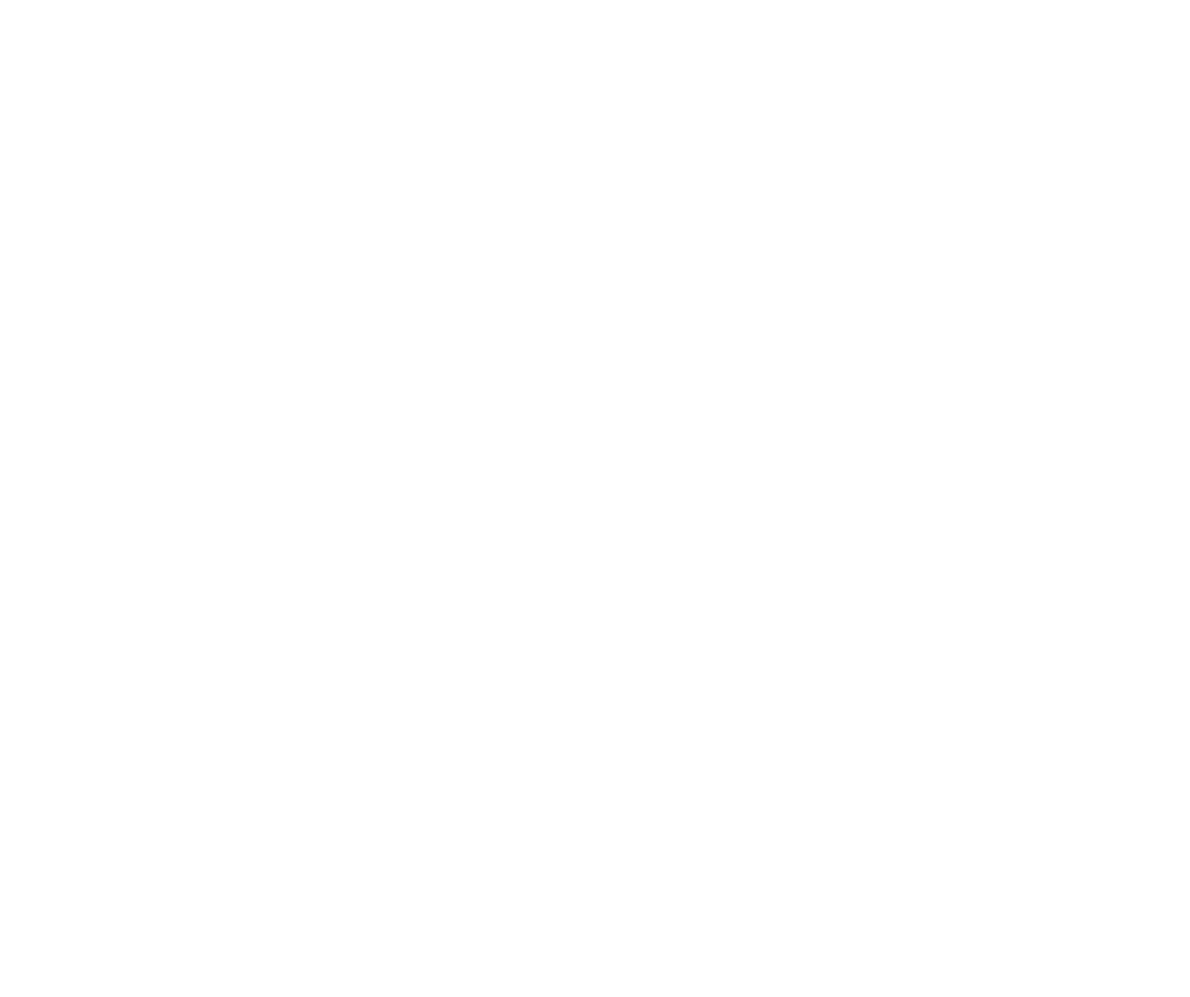
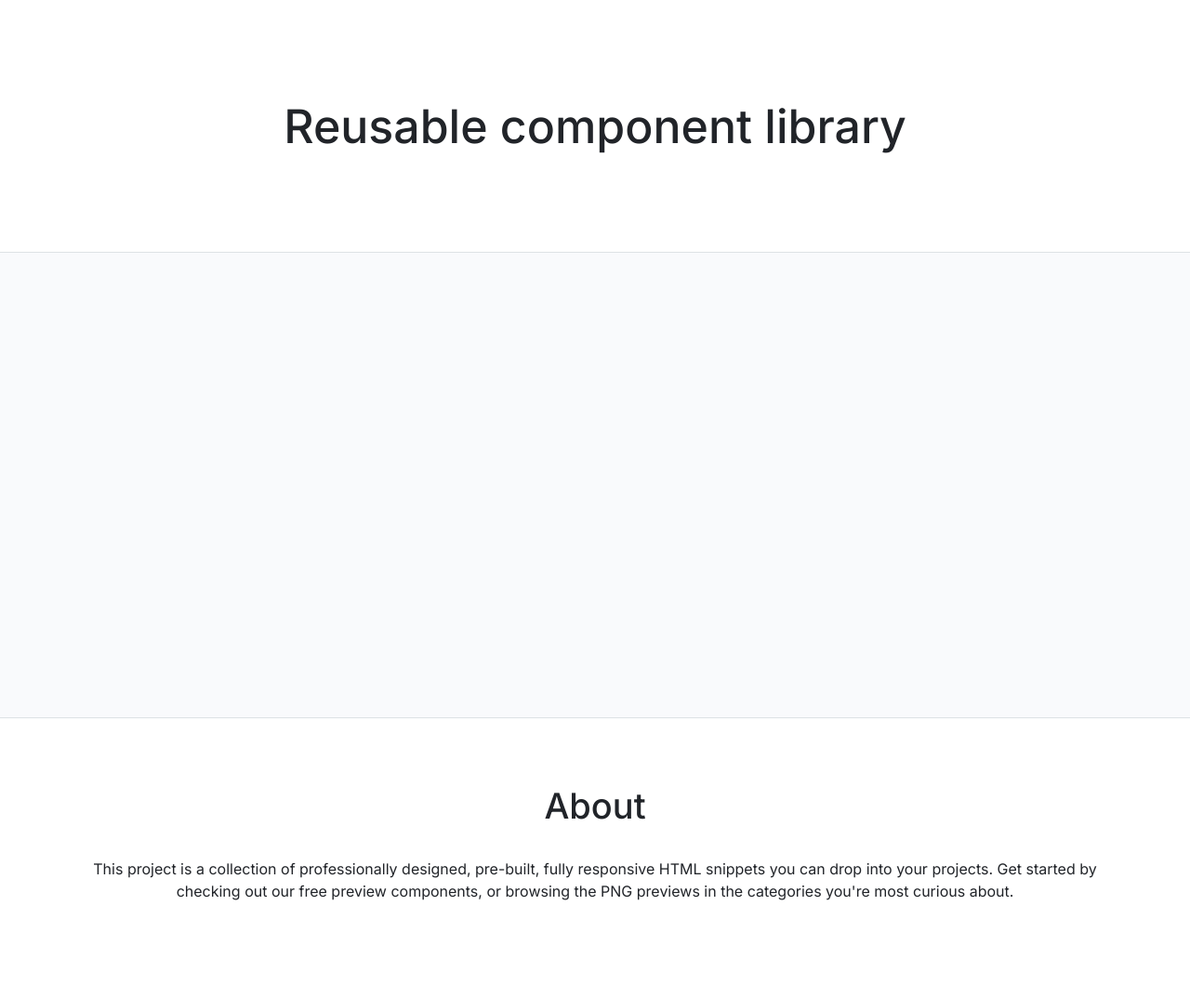
Before and after one commit to js-tasks-ru/htmlcss-20211125_daryaryab, a website: page index.html in a window 1280 px wide. Shown: the whole page at 93% size. Before the commit the page ends 800 px from the top, so only its background shows below. Drawn offline with nearby package versions, Linux system fonts and the light colour scheme.

Commit message:
added basic layout

```diff
--- a/03-lection1/01-button/button.css
+++ /dev/null
@@ -1 +0,0 @@
-/* Стилизация кнопки */
--- a/03-lection1/02-accordion/accordion.css
+++ /dev/null
@@ -1 +0,0 @@
-/* Стилизация аккордеона */
--- a/assets/css/main.css
+++ b/assets/css/main.css
@@ -1,3 +1,4 @@
+@import '../../node_modules/normalize.css/normalize.css';
 @import '../fonts/fonts.css';
 
 :root {
@@ -11,6 +12,7 @@
     --grey-2: #DDE2E5;
     --grey-3: #ACB5BD;
     --grey-4: #495057;
+    --grey-5: #F9FAFC;
 
     --error: var(--red);
     --success: var(--blue);
@@ -21,4 +23,47 @@
 
 * {
     font-family: 'Roboto', sans-serif;
+    margin: 0;
 }
+
+.content-wrapper {
+    max-width: 1130px;
+    margin: 0 auto;
+}
+
+.header {
+    background-color: var(--white);
+    border-bottom: 1px solid var(--grey-2);
+    text-align: center;
+    padding: 70px;
+    box-sizing: border-box;
+}
+
+.header__title {
+    font: 500 50px/64px 'Inter', 'sans-serif';
+    color: var(--black);
+}
+
+.main {
+    background-color: var(--grey-5);
+    min-height: 500px;
+}
+
+.footer {
+    border-top: 1px solid var(--grey-2);
+    background-color: var(--white);
+    text-align: center;
+    padding: 70px;
+    box-sizing: border-box;
+}
+
+.footer__title {
+   font: 500 38px/48px 'Inter', 'sans-serif';
+   color: var(--black);
+}
+
+.footer__text {
+    font: 400 16px/24px 'Inter', 'sans-serif';
+    color: var(--black);
+    margin: 32px auto;
+}
--- a/assets/fonts/fonts.css
+++ b/assets/fonts/fonts.css
@@ -1 +1,2 @@
 @import url('https://fonts.googleapis.com/css2?family=Roboto:ital,wght@0,100;0,300;0,400;0,500;0,700;0,900;1,100;1,300;1,400;1,500;1,700;1,900&display=swap');
+@import url('https://fonts.googleapis.com/css2?family=Inter:wght@400;500;600;700&display=swap');
--- a/index.html
+++ b/index.html
@@ -5,6 +5,19 @@
         <link rel="stylesheet" href="./assets/css/main.css">
     </head>
     <body>
-
+        <header class="header">
+            <div class="content-wrapper">
+                <h1 class="header__title">Reusable component library</h1>
+            </div>
+        </header>
+        <main class="main"></main>
+        <footer class="footer">
+            <div class="content-wrapper">
+                <h2 class="footer__title">About</h2>
+                <p class="footer__text">This project is a collection of professionally designed, pre-built, fully responsive HTML snippets you can drop into
+                your projects. Get started by checking out our free preview components, or browsing the PNG previews in the categories
+                you're most curious about.</p>
+            </div>
+        </footer>
     </body>
 </html>
```
Also changed, not shown: 03-lection1/01-button/index.html (deleted, +0 -11 lines), 03-lection1/01-button/test/solution.test.js (deleted, +0 -7 lines), 03-lection1/02-accordion/index.html (deleted, +0 -18 lines), 03-lection1/02-accordion/test/solution.test.js (deleted, +0 -7 lines), 03-lection1/01-button/README.md (deleted), 03-lection1/02-accordion/README.md (deleted).
